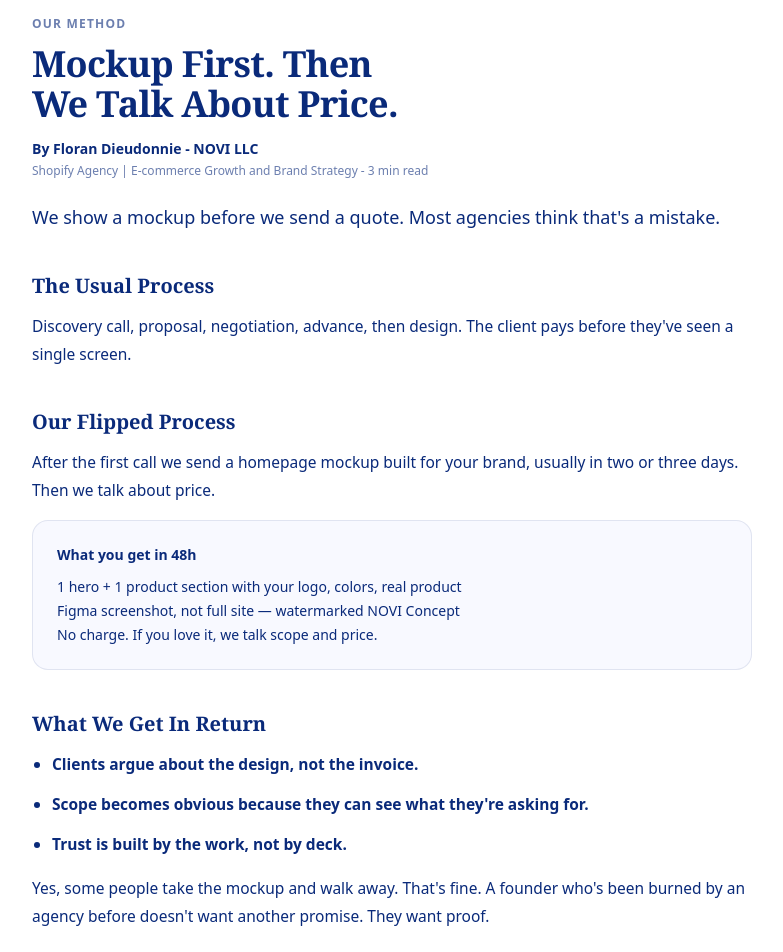
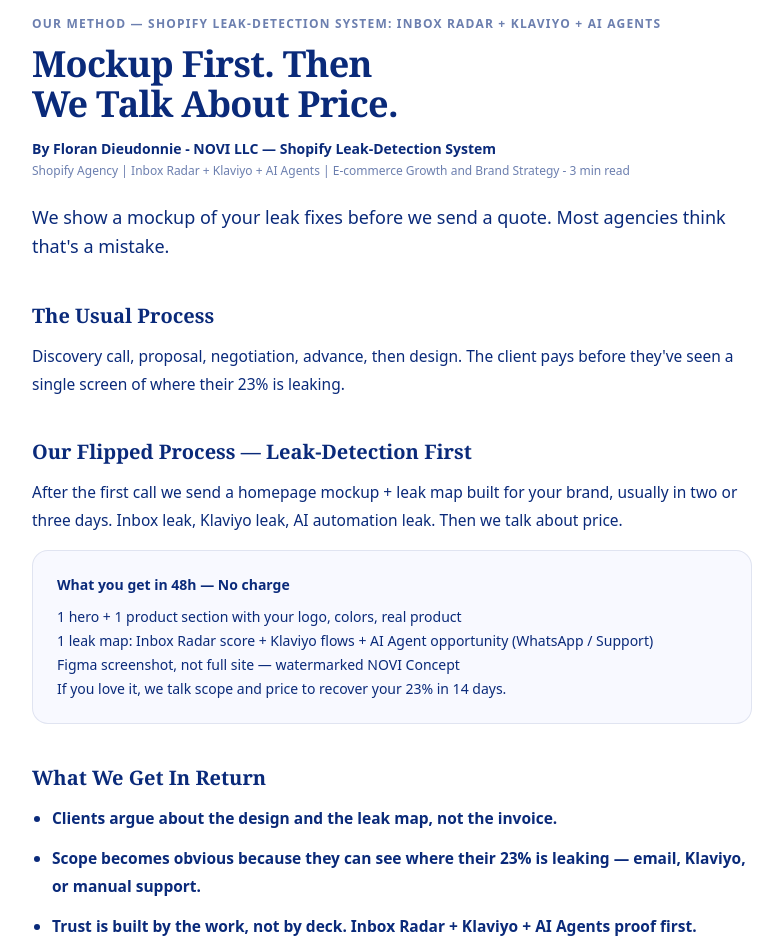
Before and after one commit to NOVI-I6699-cmd/portfolio-starter-kit, a Next.js app: page /method in a window 1280 px wide. Shown: the part 120-1072 px from the top of the page, without its empty margins (248-1031 px from the left). Built offline with nearby package versions, Linux system fonts and the light colour scheme.

Commit message:
Update page.tsx

```diff
--- a/app/method/page.tsx
+++ b/app/method/page.tsx
@@ -3,29 +3,30 @@ export default function Page(){
   return (
     <main className="max-w-3xl mx-auto px-6 py-20 bg-white">
       <Link href="/#our-method" className="text-sm text-[#0A2A7A]/60 hover:text-[#0A2A7A]">← Back to Our Method</Link>
-      <p className="mt-8 text-xs tracking-widest uppercase font-semibold text-[#0A2A7A]/60">OUR METHOD</p>
+      <p className="mt-8 text-xs tracking-widest uppercase font-semibold text-[#0A2A7A]/60">OUR METHOD — Shopify Leak-Detection System: Inbox Radar + Klaviyo + AI Agents</p>
 
       <h1 className="font-serif mt-3 text-[26px] leading-[1.15] tracking-[-0.02em] md:text-[36px] md:leading-[1.1] font-bold [text-wrap:balance] max-w-[20ch] md:max-w-[28ch] text-[#0A2A7A]">Mockup First. Then We Talk About Price.</h1>
 
-      <p className="mt-4 text-sm font-bold text-[#0A2A7A]">By Floran Dieudonnie - NOVI LLC</p>
-      <p className="mt-1 text-xs text-[#0A2A7A]/60">Shopify Agency | E-commerce Growth and Brand Strategy - 3 min read</p>
-      <p className="mt-6 text-lg leading-relaxed text-[#0A2A7A]">We show a mockup before we send a quote. Most agencies think that's a mistake.</p>
+      <p className="mt-4 text-sm font-bold text-[#0A2A7A]">By Floran Dieudonnie - NOVI LLC — Shopify Leak-Detection System</p>
+      <p className="mt-1 text-xs text-[#0A2A7A]/60">Shopify Agency | Inbox Radar + Klaviyo + AI Agents | E-commerce Growth and Brand Strategy - 3 min read</p>
+      <p className="mt-6 text-lg leading-relaxed text-[#0A2A7A]">We show a mockup of your leak fixes before we send a quote. Most agencies think that's a mistake.</p>
 
       <div className="mt-10 space-y-10 text-[15.5px] leading-7">
         <div>
           <h2 className="font-serif text-xl font-bold text-[#0A2A7A]">The Usual Process</h2>
-          <p className="mt-3 text-[#0A2A7A]">Discovery call, proposal, negotiation, advance, then design. The client pays before they've seen a single screen.</p>
+          <p className="mt-3 text-[#0A2A7A]">Discovery call, proposal, negotiation, advance, then design. The client pays before they've seen a single screen of where their 23% is leaking.</p>
         </div>
 
         <div>
-          <h2 className="font-serif text-xl font-bold text-[#0A2A7A]">Our Flipped Process</h2>
-          <p className="mt-3 text-[#0A2A7A]">After the first call we send a homepage mockup built for your brand, usually in two or three days. Then we talk about price.</p>
+          <h2 className="font-serif text-xl font-bold text-[#0A2A7A]">Our Flipped Process — Leak-Detection First</h2>
+          <p className="mt-3 text-[#0A2A7A]">After the first call we send a homepage mockup + leak map built for your brand, usually in two or three days. Inbox leak, Klaviyo leak, AI automation leak. Then we talk about price.</p>
           <div className="mt-4 border border-[#0A2A7A]/10 rounded-2xl p-6 bg-[#F8F9FF]">
-            <p className="text-sm font-bold text-[#0A2A7A]">What you get in 48h</p>
+            <p className="text-sm font-bold text-[#0A2A7A]">What you get in 48h — No charge</p>
             <div className="mt-3 space-y-1 text-sm text-[#0A2A7A]">
               <p>1 hero + 1 product section with your logo, colors, real product</p>
+              <p>1 leak map: Inbox Radar score + Klaviyo flows + AI Agent opportunity (WhatsApp / Support)</p>
               <p>Figma screenshot, not full site — watermarked NOVI Concept</p>
-              <p>No charge. If you love it, we talk scope and price.</p>
+              <p>If you love it, we talk scope and price to recover your 23% in 14 days.</p>
             </div>
           </div>
         </div>
@@ -33,16 +34,16 @@ export default function Page(){
        <div>
   <h2 className="font-serif text-xl font-bold text-[#0A2A7A]">What We Get In Return</h2>
   <ul className="mt-3 space-y-3 list-disc pl-5 text-[#0A2A7A]">
-    <li className="font-bold text-[#0A2A7A]">Clients argue about the design, not the invoice.</li>
-    <li className="font-bold text-[#0A2A7A]">Scope becomes obvious because they can see what they're asking for.</li>
-    <li className="font-bold text-[#0A2A7A]">Trust is built by the work, not by deck.</li>
+    <li className="font-bold text-[#0A2A7A]">Clients argue about the design and the leak map, not the invoice.</li>
+    <li className="font-bold text-[#0A2A7A]">Scope becomes obvious because they can see where their 23% is leaking — email, Klaviyo, or manual support.</li>
+    <li className="font-bold text-[#0A2A7A]">Trust is built by the work, not by deck. Inbox Radar + Klaviyo + AI Agents proof first.</li>
   </ul>
-  <p className="mt-4 text-[#0A2A7A] font-medium">Yes, some people take the mockup and walk away. That's fine. A founder who's been burned by an agency before doesn't want another promise. They want proof.</p>
+  <p className="mt-4 text-[#0A2A7A] font-medium">Yes, some people take the mockup and walk away. That's fine. A founder who's been burned by an agency before doesn't want another promise. They want proof that we can turn lost sales into retained revenue.</p>
 </div>
 
         <div className="border border-[#0A2A7A]/10 rounded-2xl p-6 bg-white">
-          <p className="text-sm font-bold text-[#0A2A7A]">The Design Does The Selling</p>
-          <p className="mt-2 text-sm text-[#0A2A7A]">This is why our Case Studies hit — Case 01 $40k/mo leak, Case 02 92% inbox, Case 04 $0 back-button fix. We show, we don't tell.</p>
+          <p className="text-sm font-bold text-[#0A2A7A]">The Design + Leak Map Does The Selling</p>
+          <p className="mt-2 text-sm text-[#0A2A7A]">This is why our Case Studies hit — Case 01 $40k/mo leak, Case 02 92% inbox, Case 04 $0 back-button fix, plus AI Agent recovery for night-time shoppers. We show, we don't tell.</p>
         </div>
       </div>
 
```
